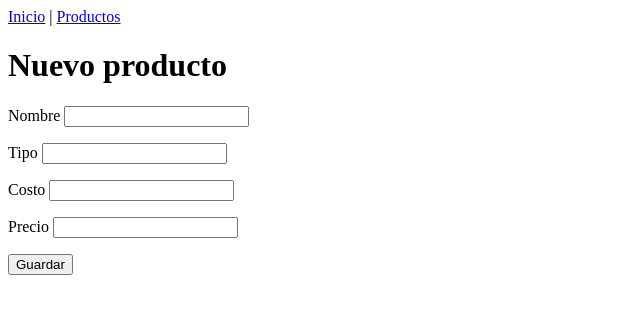
After one commit to ruchi1y/storeManagementApp, a Flask app: page /productos/nuevo in a window 1280 px wide. The commit adds this page. Shown: the top 314 px of the page, without its empty margins (0-640 px from the left). Run offline with Flask 3, Linux system fonts and the light colour scheme.

Commit message:
HTML improve

```diff
--- a/app.py
+++ b/app.py
@@ -1,4 +1,4 @@
-from flask import Flask, render_template, request
+from flask import Flask, render_template, request, redirect, url_for
 import db
 import store
 
@@ -21,6 +21,58 @@ def productos():
         conn.close()
     return render_template("productos.html", productos=items, q=q)
 
+@app.route("/productos/nuevo", methods=["GET", "POST"])
+def producto_nuevo():
+    if request.method == "POST":
+        conn = db.get_conn()
+        try:
+            store.create_product(
+                conn,
+                name=request.form.get("name"),
+                type=request.form.get("type"),
+                cost=float(request.form.get("cost")),
+                price=float(request.form.get("price")),
+            )
+        finally:
+            conn.close()
+        return redirect(url_for("productos"))
+    return render_template("producto_form.html", producto=None)
+
+
+@app.route("/productos/<int:product_id>/editar", methods=["GET", "POST"])
+def producto_editar(product_id):
+    conn = db.get_conn()
+    try:
+        producto = store.get_product(conn, product_id)
+        if request.method == "POST":
+            store.update_product(
+                conn,
+                product_id,
+                name=request.form.get("name"),
+                type=request.form.get("type"),
+                cost=float(request.form.get("cost")),
+                price=float(request.form.get("price")),
+            )
+            return redirect(url_for("productos"))
+    finally:
+        conn.close()
+    return render_template("producto_form.html", producto=producto)
+
+@app.route("/productos/<int:product_id>/stock", methods=["POST"])
+def producto_stock(product_id):
+    quantity = int(request.form.get("quantity"))
+    mov_type = request.form.get("mov_type")
+    reason = request.form.get("reason", "")
+
+    conn = db.get_conn()
+    try:
+        if mov_type == "entry":
+            store.add_stock(conn, product_id, quantity, reason)
+        else:
+            store.remove_stock(conn, product_id, quantity, reason)
+    finally:
+        conn.close()
+    return redirect(url_for("productos"))
 
 if __name__ == "__main__":
     app.run(debug=True)
--- a/store.py
+++ b/store.py
@@ -41,3 +41,6 @@ def get_products(conn, q=""):
             (f"%{q}%",),
         ).fetchall()
     return conn.execute("SELECT * FROM products ORDER BY name").fetchall()
+
+def get_product(conn, product_id):
+    return conn.execute("SELECT * FROM products WHERE id = ?", (product_id,)).fetchone()
--- /dev/null
+++ b/templates/producto_form.html
@@ -0,0 +1,17 @@
+{% extends "base.html" %}
+{% block title %}{{ 'Editar' if producto else 'Nuevo' }} producto{% endblock %}
+{% block content %}
+<h1>{{ 'Editar' if producto else 'Nuevo' }} producto</h1>
+
+<form method="post">
+    <p><label>Nombre</label>
+       <input name="name" value="{{ producto['name'] if producto else '' }}"></p>
+    <p><label>Tipo</label>
+       <input name="type" value="{{ producto['type'] if producto else '' }}"></p>
+    <p><label>Costo</label>
+       <input name="cost" value="{{ producto['cost'] if producto else '' }}"></p>
+    <p><label>Precio</label>
+       <input name="price" value="{{ producto['price'] if producto else '' }}"></p>
+    <button type="submit">Guardar</button>
+</form>
+{% endblock %}
```
Also changed, not shown: templates/productos.html (+15 -2 lines), tests/test_store.py (+9 -1 lines).
